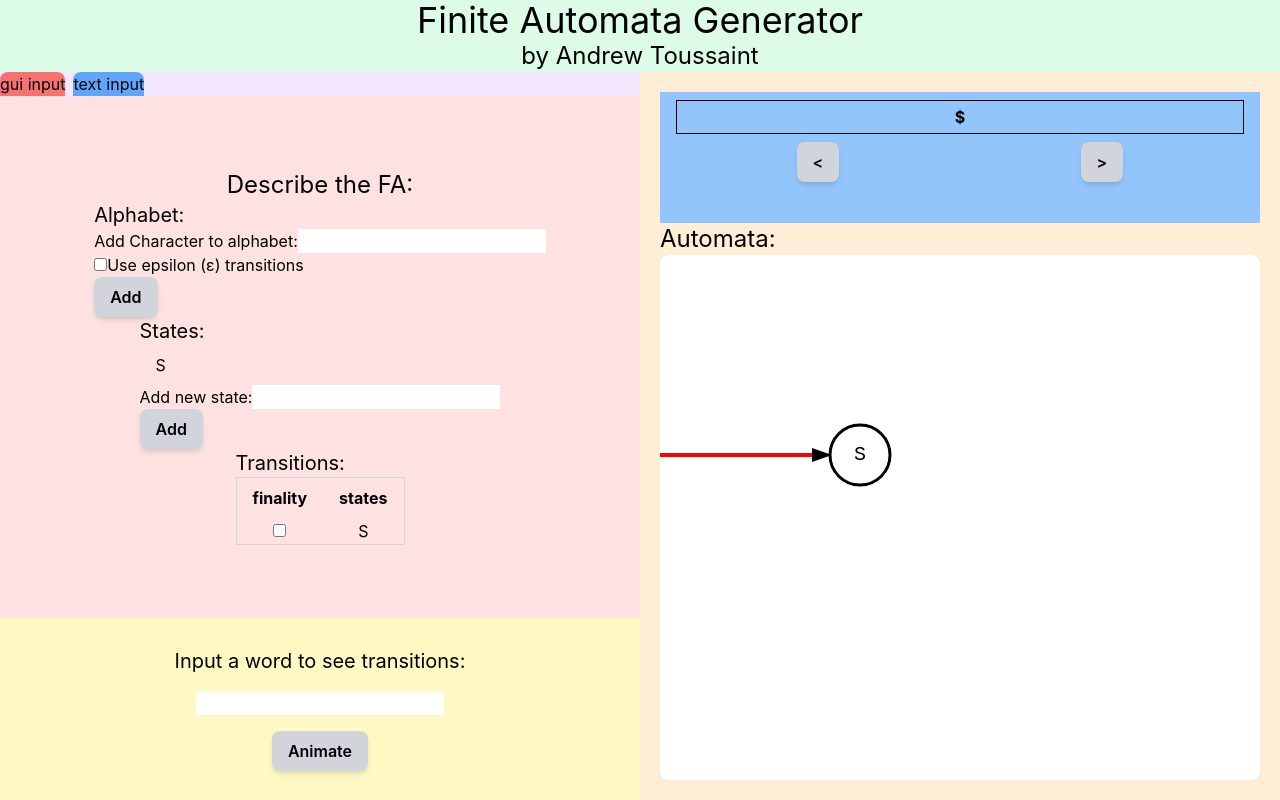
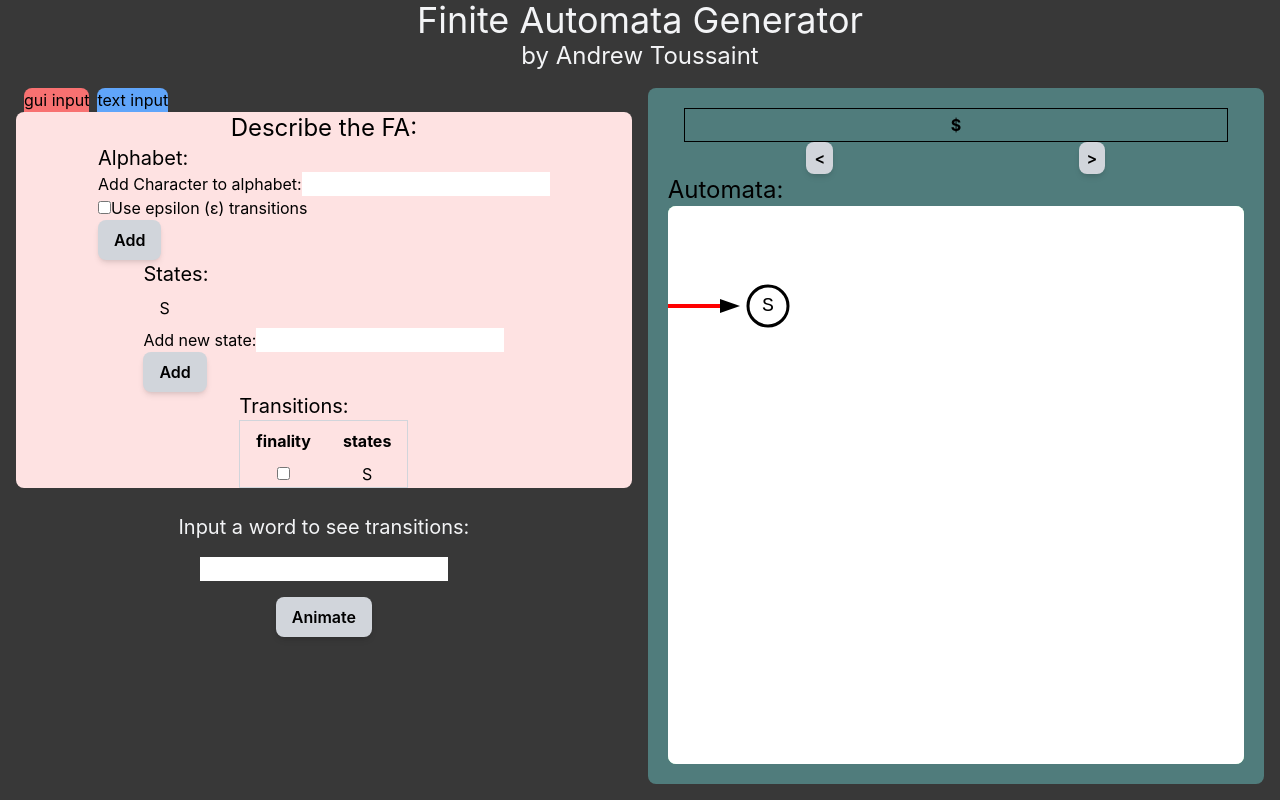
Before and after one commit to ajtoussaint/CS530_FinalProject, a React (Create React App) app in the folder static/: page / in a window 1280 px wide. Built offline with nearby package versions, Linux system fonts and the light colour scheme.

Commit message:
final touches

```diff
--- a/static/src/App.tsx
+++ b/static/src/App.tsx
@@ -3,12 +3,6 @@ import './App.css';
 
 import { useState, useRef, useEffect } from "react";
 import type { KeyboardEvent, ChangeEvent } from "react";
-
-//todo list
-
-//animation
-// - animate transitions
-// - animate reading each letter
 
 const EPSILON = "\\e"
 
@@ -397,9 +391,9 @@ function App(){
 
   //SVG utils
   const [svgWidth, setSvgWidth] = useState(0)
-  const stateSpacing = 300
-  const statePadding = 200
-  const stateSize = 30
+  const stateSpacing = 200
+  const statePadding = 100
+  const stateSize = 20
 
   const svgRef = useRef<SVGSVGElement | null>(null);
 
@@ -615,7 +609,7 @@ function App(){
   }
 
   const stateIndexToCoords = (index:number) => {
-    let nodesInCol = Math.ceil((svgHeight-(2 * statePadding))/stateSpacing)
+    let nodesInCol = Math.ceil((svgHeight-(2 * statePadding))/stateSpacing) + 1
     let col = Math.ceil((index+1)/nodesInCol)
     let row = index % nodesInCol
     let x = statePadding + stateSpacing*(col-1);
@@ -672,8 +666,9 @@ function App(){
   }
 
   const loadAnimation = () =>{
+    if(wiError)
+      return //don't animate if there is an error
     //set pointer at the beginning of the word
-    alert("animate")
     let pArr = ["^"]
     for(let i = 0; i < wordInput.length; i++){
       pArr.push("")
@@ -779,13 +774,13 @@ function App(){
   }
 
   return(
-    <main className="flex flex-col w-screen h-screen">
-      <h1 className='bg-green-100 text-4xl text-center text-black'>Finite Automata Generator</h1>
-      <h3 className='bg-green-100 text-2xl text-center text-black'> by Andrew Toussaint</h3>
-      <div id="bodyWrapper" className='flex w-screen grow'>
+    <main className="flex flex-col w-screen h-screen bg-[rgb(56,56,56)]">
+      <h1 className='bg-[rgb(56,56,56)] text-4xl text-center text-gray-100'>Finite Automata Generator</h1>
+      <h3 className='bg-[rgb(56,56,56)] text-2xl text-center text-gray-100'> by Andrew Toussaint</h3>
+      <div id="bodyWrapper" className='flex w-screen grow gap-x-4 p-4 bg-[rgb(56,56,56)]'>
       <div id="lefthalf" className="flex flex-col w-1/2 h-full">
-              <div className="flex flex-col h-full basis-3/4 bg-red-100 w-full text-black overflow-auto">
-                <div id="inputToggles" className="flex w-full gap-2 bg-purple-100">
+              <div className="flex flex-col basis-5/8 max-h-full bg-[rgb(56,56,56)] w-full text-black overflow-auto">
+                <div id="inputToggles" className="flex w-full pl-2 gap-2 bg-[rgb(56,56,56)]">
                   <button
                     className="flex bg-red-400 w-30 justify-center hover:cursor-pointer hover:bg-red-600 rounded-t-lg"
                     onClick={() => handleInputTypeChange(false)}>gui input</button>
@@ -795,7 +790,7 @@ function App(){
                 </div>
 
                   {inputIsText ?(
-                      <div className="flex flex-col grow min-h-0 bg-blue-100">
+                      <div className="flex flex-col grow min-h-0 bg-blue-100 rounded-lg">
                         <p className="text-black-sm px-4 py-2">
                           Instructions: Each line of the text below defines a transition from one state to another on an input read.
                           The order should be &lt;start state&gt; &lt;character&gt; &lt;end state&gt; For example, if you had states named q1 and q2 and an alphabet character 1
@@ -831,7 +826,7 @@ function App(){
                               Download FA as txt File
                             </button>
                         </div>
-                        <div id="textInputWrapper" className="flex justify-center grow p-2 bg-blue-100">
+                        <div id="textInputWrapper" className="flex justify-center grow p-2">
                         	<textarea
                         	  className="bg-white w-50 h-full"
                         	  id="textInput"
@@ -850,8 +845,8 @@ function App(){
                       </div>
                     )
                   :(
-                      <div id="guiInputWrapper" className="flex flex-grow w-full">
-                        <div className="flex flex-col flex-1 h-full bg-red-100 items-center justify-center text-black w-full h-full">
+                      <div id="guiInputWrapper" className="flex flex-grow w-full rounded-lg">
+                        <div className="flex flex-col flex-1 h-full bg-red-100 items-center justify-center text-black w-full h-full rounded-lg">
                         	<h1 className="text-2xl">Describe the FA:</h1>
                           <div id="alphabetwrap">
               							<h2 className="text-xl">Alphabet:</h2>
@@ -966,13 +961,13 @@ function App(){
                   }
 
               </div>
-          <div className="flex flex-col basis-1/4 bg-yellow-100 items-center justify-center text-black">
+          <div className="flex flex-col basis-1/4 text-gray-100 bg-[rgb(56,56,56)] items-center justify-center text-black">
               <h3 className='text-xl'>Input a word to see transitions:</h3>
               <input
                 type="text"
                 value={wordInput}
                 onChange={(e) => updateWordInput(e.target.value)}
-                className="my-4 bg-white border-black"/>
+                className="my-4 bg-white border-black text-black"/>
               <div id="wordError" className="text-red-500 h-2em">{wiError}</div>
               <button
                 className="px-4 py-2 bg-gray-300 text-black font-semibold rounded-lg shadow-md hover:bg-gray-600 cursor-pointer focus:outline-none focus:ring-2 focus:ring-blue-400 focus:ring-opacity-75"
@@ -982,9 +977,9 @@ function App(){
               </button>
           </div>
       </div>
-      <div id="righthalf" className="flex flex-col w-1/2 h-full bg-orange-100 text-black p-5">
-        <div id="wordTable" className='flex px-4 flex-col basis-1/4 bg-blue-300'>
-            <table className='my-2'>
+      <div id="righthalf" className="flex flex-col w-1/2 rounded-lg h-full bg-[rgb(80,124,124)] text-black p-5">
+        <div id="wordTable" className='flex px-4 flex-col basis-1/8'>
+            <table className=''>
                   <thead className='border border-black'>
                     <tr>
                       <th className="border border-black px-2 py-1">$</th>
@@ -999,11 +994,11 @@ function App(){
             </table>
             <div id="aniButtonWrapper" className='flex justify-around'>
                     <button
-                    className="px-4 py-2 bg-gray-300 text-black font-semibold rounded-lg shadow-md hover:bg-gray-600 cursor-pointer focus:outline-none"
+                    className="px-2 py-1 bg-gray-300 text-black font-semibold rounded-lg shadow-md hover:bg-gray-600 cursor-pointer focus:outline-none"
                     onClick={previousAnimation}
                     >{"<"}</button>
                     <button
-                    className="px-4 py-2 bg-gray-300 text-black font-semibold rounded-lg shadow-md hover:bg-gray-600 cursor-pointer focus:outline-none"
+                    className="px-2 py-1 bg-gray-300 text-black font-semibold rounded-lg shadow-md hover:bg-gray-600 cursor-pointer focus:outline-none"
                     onClick={advanceAnimation}
                     >{">"}</button>
             </div>
```
